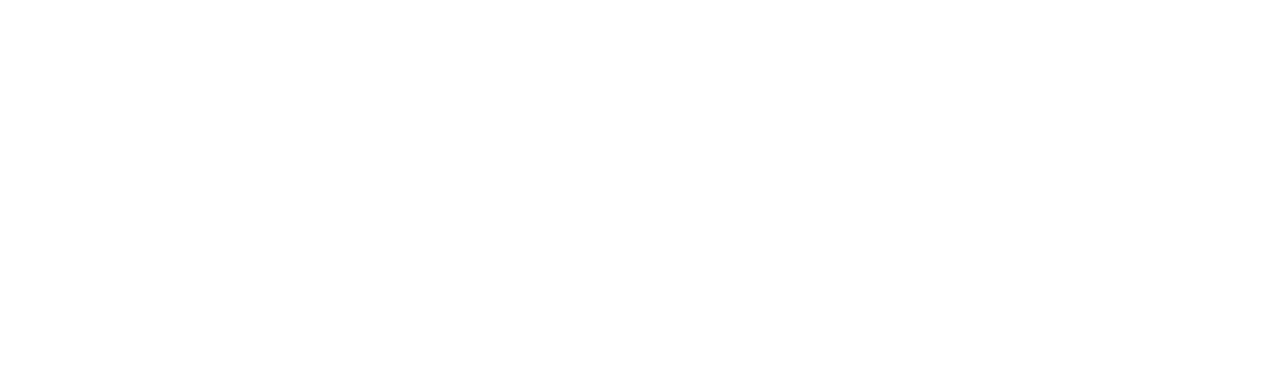
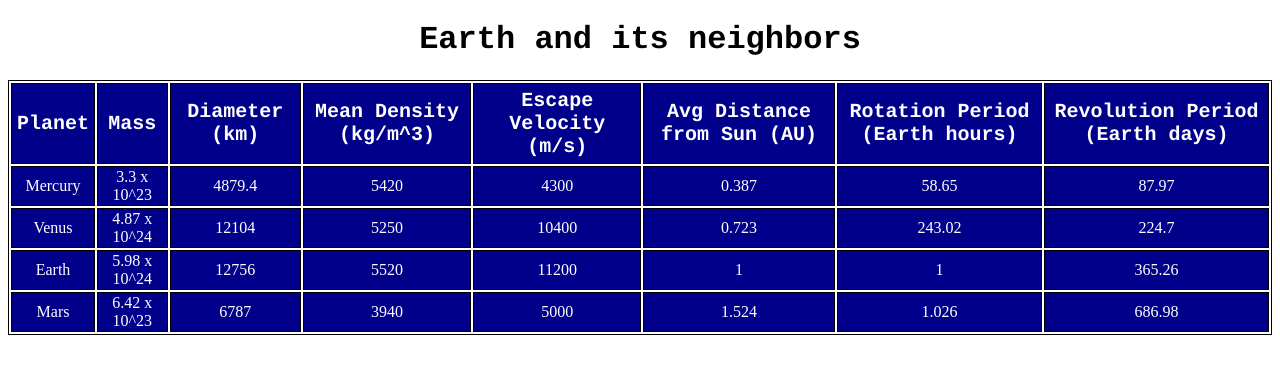
Before and after one commit to lproton98/Lab5, a plain HTML site: page index.html in a window 1280 px wide. Drawn offline with Linux system fonts and the light colour scheme.

Commit message:
added images folder, table content and initial formatting

```diff
--- a/index.html
+++ b/index.html
@@ -2,3 +2,70 @@
 <html lang="en">
 <head>
 	<meta charset="UTF-8">
+	<title>Planet Table</title>
+	<link rel="stylesheet" href="style.css">
+</head>
+
+<body>
+
+<h1 class="heading"> Earth and its neighbors</h1>
+
+	<table>
+
+		<tr>
+				<th>Planet</th>
+				<th>Mass</th>
+				<th>Diameter (km)</th>
+				<th>Mean Density (kg/m^3)</th>
+				<th>Escape Velocity (m/s)</th>
+				<th>Avg Distance from Sun (AU)</th>
+				<th>Rotation Period (Earth hours)</th>
+				<th>Revolution Period (Earth days)</th>
+		</tr>
+
+		<tr>
+				<td>Mercury</td>
+				<td>3.3 x 10^23</td>
+				<td>4879.4</td>
+				<td>5420</td>
+				<td>4300</td>
+				<td>0.387</td>
+				<td>58.65</td>
+				<td>87.97</td>
+		</tr>
+
+		<tr>
+				<td>Venus</td>
+				<td>4.87 x 10^24</td>
+				<td>12104</td>
+				<td>5250</td>
+				<td>10400</td>
+				<td>0.723</td>
+				<td>243.02</td>
+				<td>224.7</td>
+		</tr>
+
+		<tr>
+				<td>Earth</td>
+				<td>5.98 x 10^24</td>
+				<td>12756</td>
+				<td>5520</td>
+				<td>11200</td>
+				<td>1</td>
+				<td>1</td>
+				<td>365.26</td>
+		</tr>
+
+		<tr>
+				<td>Mars</td>
+				<td>6.42 x 10^23</td>
+				<td>6787</td>
+				<td>3940</td>
+				<td>5000</td>
+				<td>1.524</td>
+				<td>1.026</td>
+				<td>686.98</td>
+		</tr>
+	</table>
+</body>
+</html>
--- /dev/null
+++ b/style.css
@@ -0,0 +1,26 @@
+.page{
+
+}
+
+table, th, td {
+	border: 1px solid black;
+	text-align: center;
+}
+
+th{
+	font-family: courier;
+	font-size: 125%;
+	padding: 5px;
+}
+
+tr{
+	background-color: darkblue;
+	color: white;
+}
+
+.heading
+{
+	text-align: center;
+	font-family: courier;
+
+}
```
Also changed, not shown: planet_images/earglobe.gif (added), planet_images/marglobe.gif (added), planet_images/merglobe.gif (added), planet_images/venglobe.gif (added).
